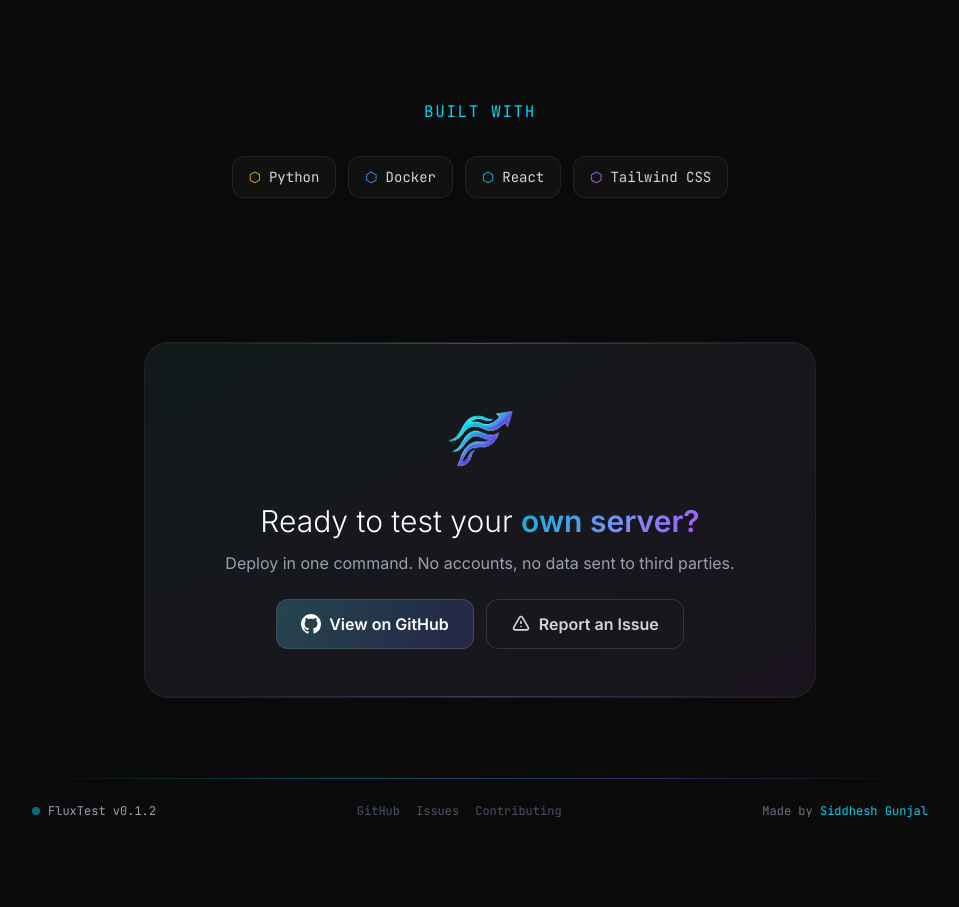
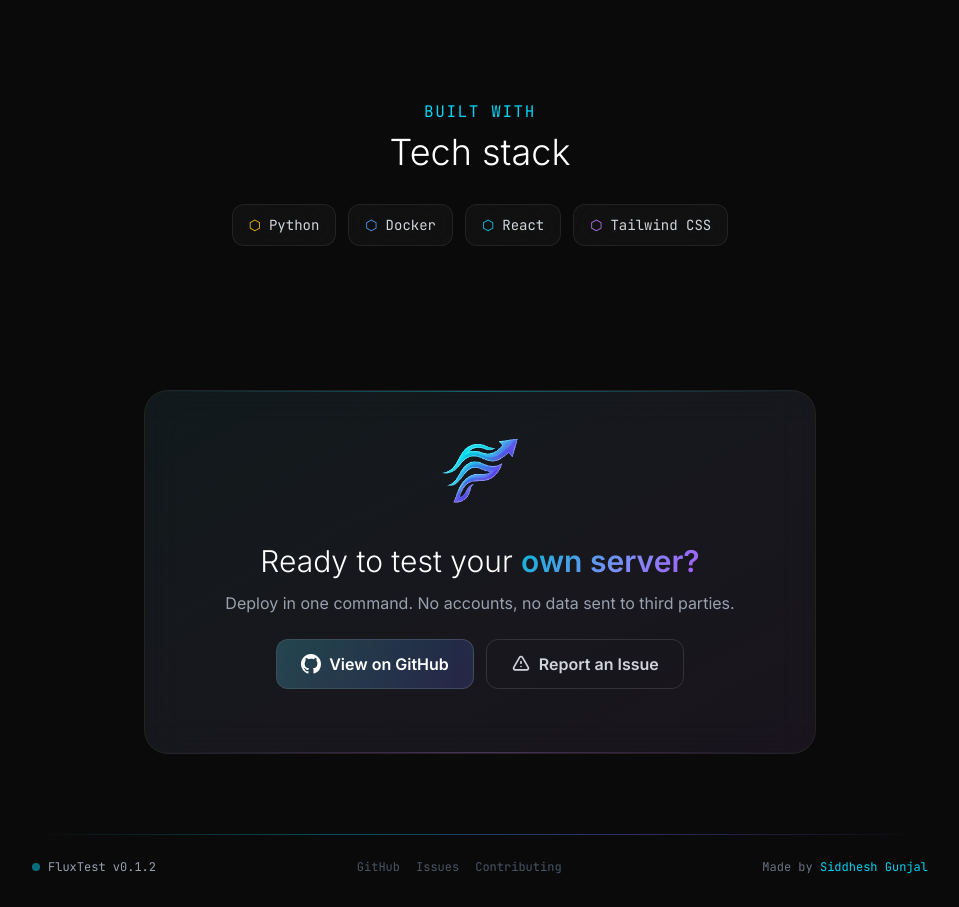
Before and after one commit to siddheshgunjal/flux-test, a website: page website/index.html in a window 1280 px wide. Shown: the part 5060-5967 px from the top of the page, without its empty margins (160-1119 px from the left). Before the commit the page ends 5911 px from the top, so only its background shows below. Drawn offline with Linux system fonts and the light colour scheme.

Commit message:
feat: add tech stack heading and adjust card image size for improved layout

```diff
--- a/website/index.html
+++ b/website/index.html
@@ -660,6 +660,7 @@
         <div class="max-w-3xl mx-auto">
             <div class="text-center mb-8 reveal">
                 <span class="text-base mono text-cyan-400 uppercase tracking-widest">Built with</span>
+                <h2 class="text-3xl sm:text-4xl font-light text-white mt-2">Tech stack</h2>
             </div>
             <div class="flex flex-wrap justify-center gap-3 reveal">
                 <span class="flux-card rounded-xl px-4 py-2.5 text-sm mono text-gray-300 flex items-center gap-2">
@@ -681,12 +682,12 @@
     <!-- ── CTA Banner ─────────────────────────────────────────────────── -->
     <section class="relative z-10 py-20 px-4 sm:px-6">
         <div class="max-w-2xl mx-auto text-center reveal">
-            <div class="flux-card rounded-3xl p-8 sm:p-12 relative overflow-hidden">
+            <div class="flux-card rounded-3xl pt-8 sm:pt-6 pb-16 sm:pb-16 relative overflow-hidden">
                 <div class="absolute inset-0 bg-gradient-to-br from-cyan-500/5 to-purple-500/5"></div>
                 <div class="absolute inset-x-0 top-0 h-px bg-gradient-to-r from-transparent via-cyan-400/40 to-transparent"></div>
                 <div class="relative z-10">
                     <img src="https://raw.githubusercontent.com/siddheshgunjal/flux-test/refs/heads/main/static/image/flux_square.webp"
-                         alt="FluxTest" class="w-24 h-24 object-contain mx-auto mb-4">
+                         alt="FluxTest" class="w-28 h-28 object-contain mx-auto mb-4">
                     <h2 class="text-2xl sm:text-3xl font-light text-white mb-3">
                         Ready to test your <span class="gradient-text font-semibold">own server?</span>
                     </h2>
```
Also changed, not shown: static/lib/css/index.css, static/lib/css/tailwind.min.css, website/lib/css/tailwind.min.css.
